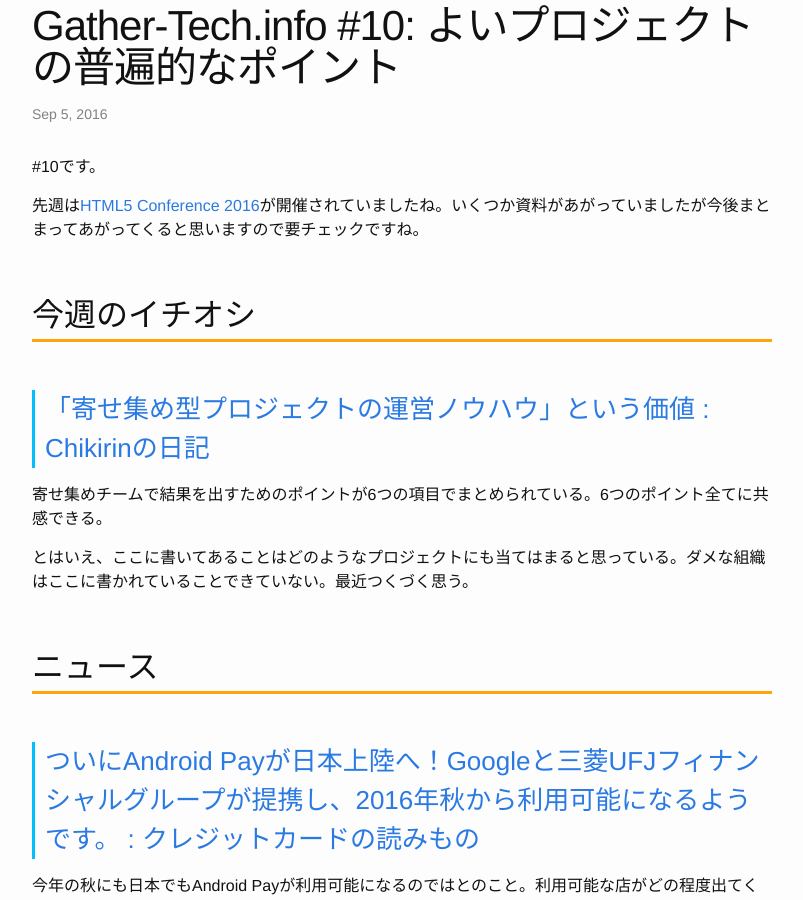
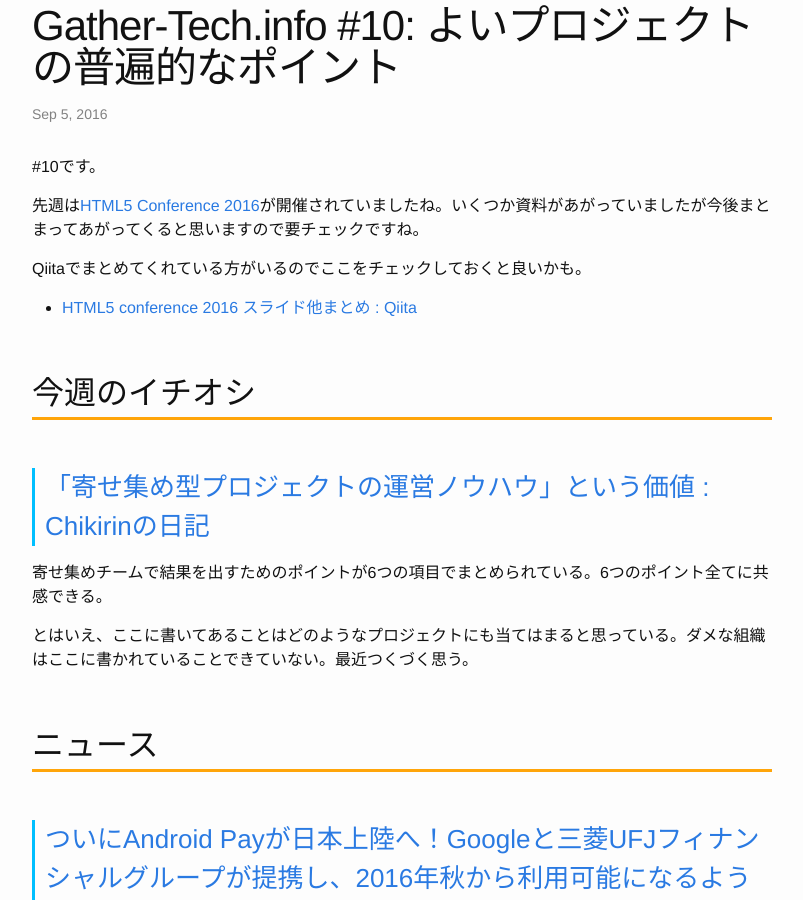
Before and after one commit to Gather-Tech/Gather-Tech.github.io, a Jekyll site: the page built from _posts/2016/2016-09-05-Gather10.md, in a window 1280 px wide and 900 px high, scrolled down 396 px. Shown: the whole window, without its empty margins (238-1041 px from the left). Built offline with Jekyll 4.4.1, drawn with Linux system fonts in a browser that asks for light colours.

Commit message:
HTML5 conferenceのまとめ記事追加した。

```diff
--- a/_posts/2016/2016-09-05-Gather10.md
+++ b/_posts/2016/2016-09-05-Gather10.md
@@ -9,6 +9,9 @@
 
 先週は[HTML5 Conference 2016](http://events.html5j.org/conference/2016/9/)が開催されていましたね。いくつか資料があがっていましたが今後まとまってあがってくると思いますので要チェックですね。
 
+Qiitaでまとめてくれている方がいるのでここをチェックしておくと良いかも。
+
+- [HTML5 conference 2016 スライド他まとめ : Qiita](http://qiita.com/hidenorly/items/40ac3e9dbf757ce4df52)
 
 ## 今週のイチオシ
 
```
